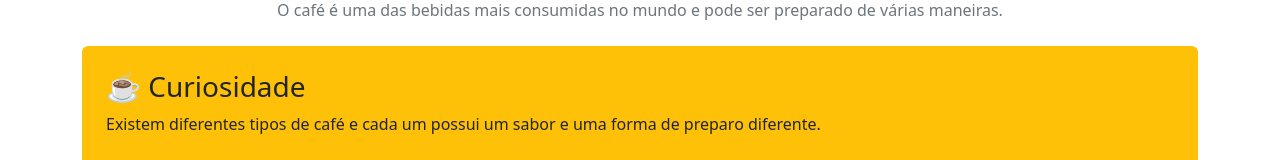
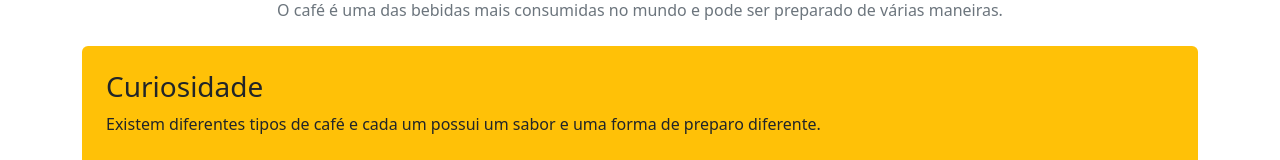
Before and after one commit to laianems684-max/bootstrap, a plain HTML site: page index.html in a window 1280 px wide. Shown: the part 240-400 px from the top of the page. Drawn offline with nearby package versions, Linux system fonts and the light colour scheme.

Commit message:
Fix HTML formatting and structure

```diff
--- a/index.html
+++ b/index.html
@@ -34,7 +34,7 @@
 
         <div class="bg-warning text-dark p-4 rounded mt-4">
 
-            <h3>☕ Curiosidade</h3>
+            <h3> Curiosidade</h3>
 
             <p>
                 Existem diferentes tipos de café e cada um possui
```
